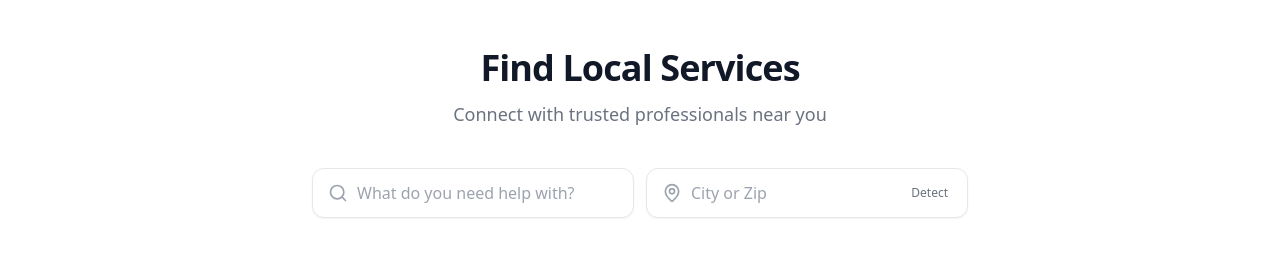
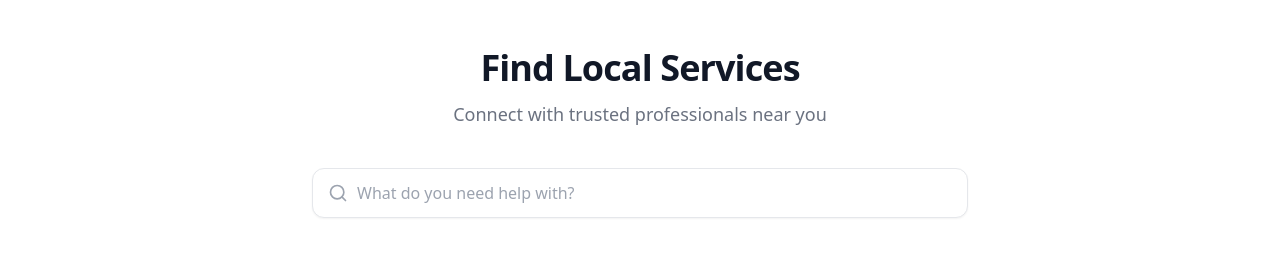
Before and after one commit to mmd-rehan/nerybyservice, a React (Vite) app in the folder client/: page / in a window 1280 px wide. Shown: the top 256 px of the page. Built offline with nearby package versions, Linux system fonts and the light colour scheme; no server answers.

Commit message:
refactor: Remove explicit location input and detection from the search interface and clean up a server-side console log.

```diff
--- a/client/src/components/Search/SearchHero.tsx
+++ b/client/src/components/Search/SearchHero.tsx
@@ -1,10 +1,10 @@
-import { Briefcase, Car, Grid, Hammer, MapPin, Paintbrush, Search, Sparkles, Wrench, Zap } from 'lucide-react';
+import { Briefcase, Car, Grid, Hammer, Paintbrush, Search, Sparkles, Wrench, Zap } from 'lucide-react';
+
 import { useEffect, useState, type FC } from 'react';
 import { fetchCategories } from '../../api/categoryApi';
 
 interface SearchHeroProps {
     onSearch: (query: string, location?: string) => void;
-    onLocationRequest: () => void;
     currentLocationName?: string;
 }
 
@@ -27,16 +27,13 @@ const getCategoryIcon = (name: string) => {
     return <Briefcase className="w-4 h-4" />;
 };
 
-export const SearchHero: FC<SearchHeroProps> = ({ onSearch, onLocationRequest, currentLocationName }) => {
+export const SearchHero: FC<SearchHeroProps> = ({ onSearch, currentLocationName }) => {
     const [searchText, setSearchText] = useState('');
-    const [locationText, setLocationText] = useState(currentLocationName || '');
+
     const [selectedCategory, setSelectedCategory] = useState('all');
     const [categories, setCategories] = useState<DisplayCategory[]>([DEFAULT_CATEGORY]);
 
-    // Update local state if prop changes (e.g. geolocation found)
-    useEffect(() => {
-        if (currentLocationName) setLocationText(currentLocationName);
-    }, [currentLocationName]);
+
 
     // Fetch categories
     useEffect(() => {
@@ -57,7 +54,7 @@ export const SearchHero: FC<SearchHeroProps> = ({ onSearch, onLocationRequest, c
     }, []);
 
     const handleSearchSubmit = () => {
-        onSearch(searchText === 'all' ? '' : searchText, locationText);
+        onSearch(searchText === 'all' ? '' : searchText, currentLocationName);
     };
 
     const handleCategoryClick = (catId: string, label: string) => {
@@ -66,7 +63,7 @@ export const SearchHero: FC<SearchHeroProps> = ({ onSearch, onLocationRequest, c
         // The backend search might expect a name or ID.
         // Based on previous tasks, the search on backend checks `category.name` or `serviceTitle`.
         // So we should probably pass the category name (label) as the query if it's not 'all'.
-        onSearch(catId === 'all' ? '' : label, locationText);
+        onSearch(catId === 'all' ? '' : label, currentLocationName);
     };
 
     return (
@@ -97,24 +94,7 @@ export const SearchHero: FC<SearchHeroProps> = ({ onSearch, onLocationRequest, c
                         />
                     </div>
 
-                    <div className="flex-1 relative">
-                        <div className="absolute inset-y-0 left-0 pl-4 flex items-center pointer-events-none">
-                            <MapPin className="h-5 w-5 text-gray-400" />
-                        </div>
-                        <input
-                            type="text"
-                            value={locationText}
-                            onChange={(e) => setLocationText(e.target.value)}
-                            className="block w-full pl-11 pr-4 py-3 bg-white border border-gray-200 rounded-xl focus:ring-2 focus:ring-black focus:border-transparent outline-none transition-shadow shadow-sm"
-                            placeholder="City or Zip"
-                        />
-                        <button
-                            onClick={onLocationRequest}
-                            className="absolute inset-y-0 right-2 px-3 text-xs font-medium text-gray-500 hover:text-black"
-                        >
-                            Detect
-                        </button>
-                    </div>
+
                 </div>
 
                 {/* Categories */}
--- a/client/src/pages/Home.tsx
+++ b/client/src/pages/Home.tsx
@@ -1,4 +1,4 @@
-import { useState, useEffect, useCallback } from 'react';
+import { useState, useEffect } from 'react';
 import { useUserLocation } from '../hooks/useUserLocation';
 import { SearchHero } from '../components/Search/SearchHero';
 import { ResultsList } from '../components/Search/ResultsList';
@@ -51,27 +51,9 @@ export const Home = () => {
         }
     };
 
-    const handleLocationRequest = useCallback(() => {
-        if (!navigator.geolocation) {
-            alert('Geolocation is not supported by your browser');
-            return;
-        }
 
-        navigator.geolocation.getCurrentPosition(
-            (position) => {
-                const { latitude, longitude } = position.coords;
-                setUserLocation({ lat: latitude, lng: longitude });
-                setLocationName('Current Location'); // In a real app, reverse geocode here
-                performSearch('', latitude, longitude); // Refresh results with new location
-            },
-            (error) => {
-                console.error('Error getting location:', error);
-                alert('Could not access location. Please enable permissions.');
-            }
-        );
-    }, []);
 
-    const handleSearch = (query: string, _locationText?: string) => {
+    const handleSearch = (query: string) => {
         // Implement logic to handle "locationText" (e.g., geocoding API)
         // For now, we assume userLocation is used if set
         performSearch(query);
@@ -81,7 +63,6 @@ export const Home = () => {
         <div className="min-h-screen bg-gray-50 pb-20 font-sans">
             <SearchHero
                 onSearch={handleSearch}
-                onLocationRequest={handleLocationRequest}
                 currentLocationName={locationName}
             />
 
```
Also changed, not shown: 1 other file (tests, documents, lock files or other folders).
